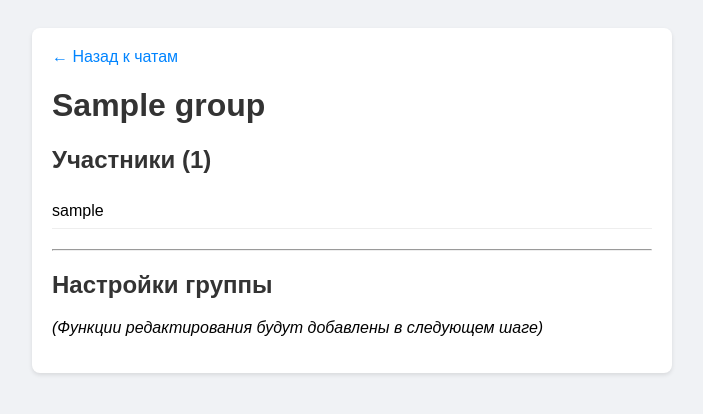
After one commit to eyesarcheolog-sys/messangerqazakhstan, a Flask app: page /group/1 in a window 1280 px wide. The commit adds this page. Shown: the top 414 px of the page, without its empty margins (288-991 px from the left). Run offline with Flask 3, Linux system fonts and the light colour scheme; a user stored in the database is signed in; tables that the repository leaves empty hold one stand-in row (values such as "Sample post").

```diff
--- a/server.py
+++ b/server.py
@@ -143,6 +143,15 @@ def group_history(group_id):
     ]
     return jsonify(messages_json)
 
+@app.route('/group/<int:group_id>')
+@login_required
+def group_info(group_id):
+    group = db.session.get(Group, group_id)
+    if not group or current_user not in group.members:
+        return "Группа не найдена или у вас нет доступа", 404
+    all_users = User.query.all()
+    return render_template('group_info.html', group=group, all_users=all_users)
+
 # --- ЛОГИКА WEBSOCKET ---
 @socketio.on('connect')
 @login_required
@@ -157,7 +166,8 @@ def handle_disconnect():
     if current_user.is_authenticated and current_user.username in user_sids:
         for group in current_user.groups:
             leave_room(f'group_{group.id}')
-        del user_sids[current_user.username]
+        if current_user.username in user_sids:
+            del user_sids[current_user.username]
         emit('update_online_users', list(user_sids.keys()), broadcast=True)
 
 @socketio.on('private_message')
@@ -182,7 +192,6 @@ def handle_private_message(data):
     if recipient_sid:
         emit('receive_private_message', message_payload, to=recipient_sid)
         emit('new_message_notification', {'sender': current_user.username}, to=recipient_sid)
-
     emit('receive_private_message', message_payload, to=request.sid)
 
 @socketio.on('group_message')
@@ -191,15 +200,12 @@ def handle_group_message(data):
     group_id = data['group_id']
     message_text = data['message']
     timestamp = datetime.utcnow()
-
     group = db.session.get(Group, group_id)
     if not group or current_user not in group.members:
         return
-
     new_message = Message(sender_id=current_user.id, group_id=group_id, body=message_text, timestamp=timestamp)
     db.session.add(new_message)
     db.session.commit()
-
     message_payload = {
         'sender': current_user.username,
         'message': message_text,
--- /dev/null
+++ b/templates/group_info.html
@@ -0,0 +1,38 @@
+<!DOCTYPE html>
+<html lang="ru">
+<head>
+    <meta charset="UTF-8">
+    <title>Информация о группе</title>
+    <style>
+        body { font-family: sans-serif; background-color: #f0f2f5; padding: 20px; }
+        .container { max-width: 600px; margin: auto; background: white; padding: 20px; border-radius: 8px; box-shadow: 0 2px 4px rgba(0,0,0,0.1); }
+        h1, h2 { color: #333; }
+        ul { list-style-type: none; padding: 0; }
+        li { padding: 8px 0; border-bottom: 1px solid #eee; }
+        a { color: #0084ff; text-decoration: none; }
+        form div { margin-bottom: 15px; }
+        label { display: block; margin-bottom: 5px; }
+        input[type="text"] { width: 100%; padding: 8px; box-sizing: border-box; }
+        button { padding: 10px 15px; background-color: #0084ff; color: white; border: none; border-radius: 4px; cursor: pointer; }
+    </style>
+</head>
+<body>
+    <div class="container">
+        <a href="{{ url_for('index') }}">&larr; Назад к чатам</a>
+        <h1>{{ group.name }}</h1>
+
+        <h2>Участники ({{ group.members|length }})</h2>
+        <ul>
+            {% for member in group.members %}
+            <li>{{ member.username }}</li>
+            {% endfor %}
+        </ul>
+
+        <hr style="margin: 20px 0;">
+
+        <h2>Настройки группы</h2>
+        <p><em>(Функции редактирования будут добавлены в следующем шаге)</em></p>
+
+    </div>
+</body>
+</html>
```
Also changed, not shown: templates/index.html (+10 -3 lines).
